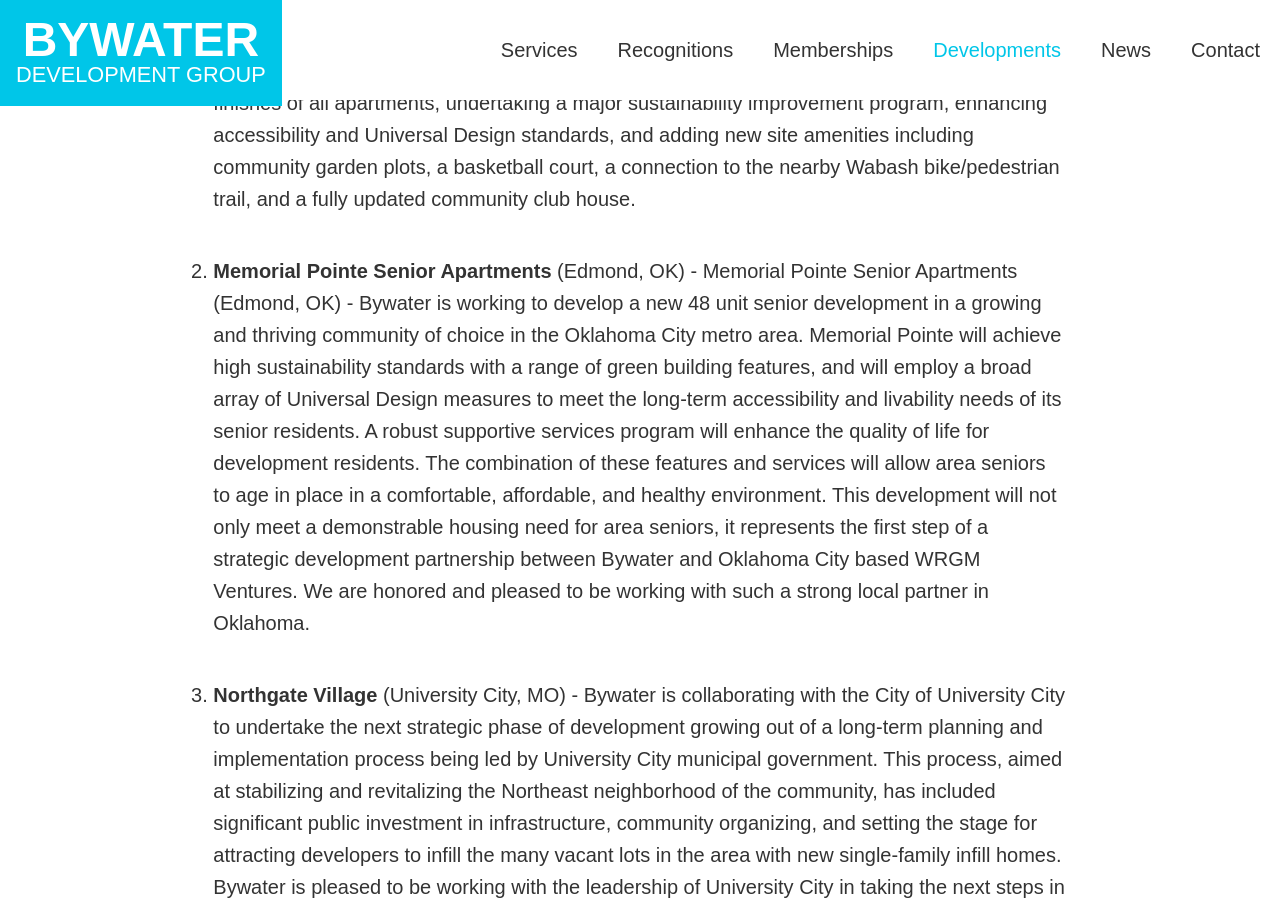
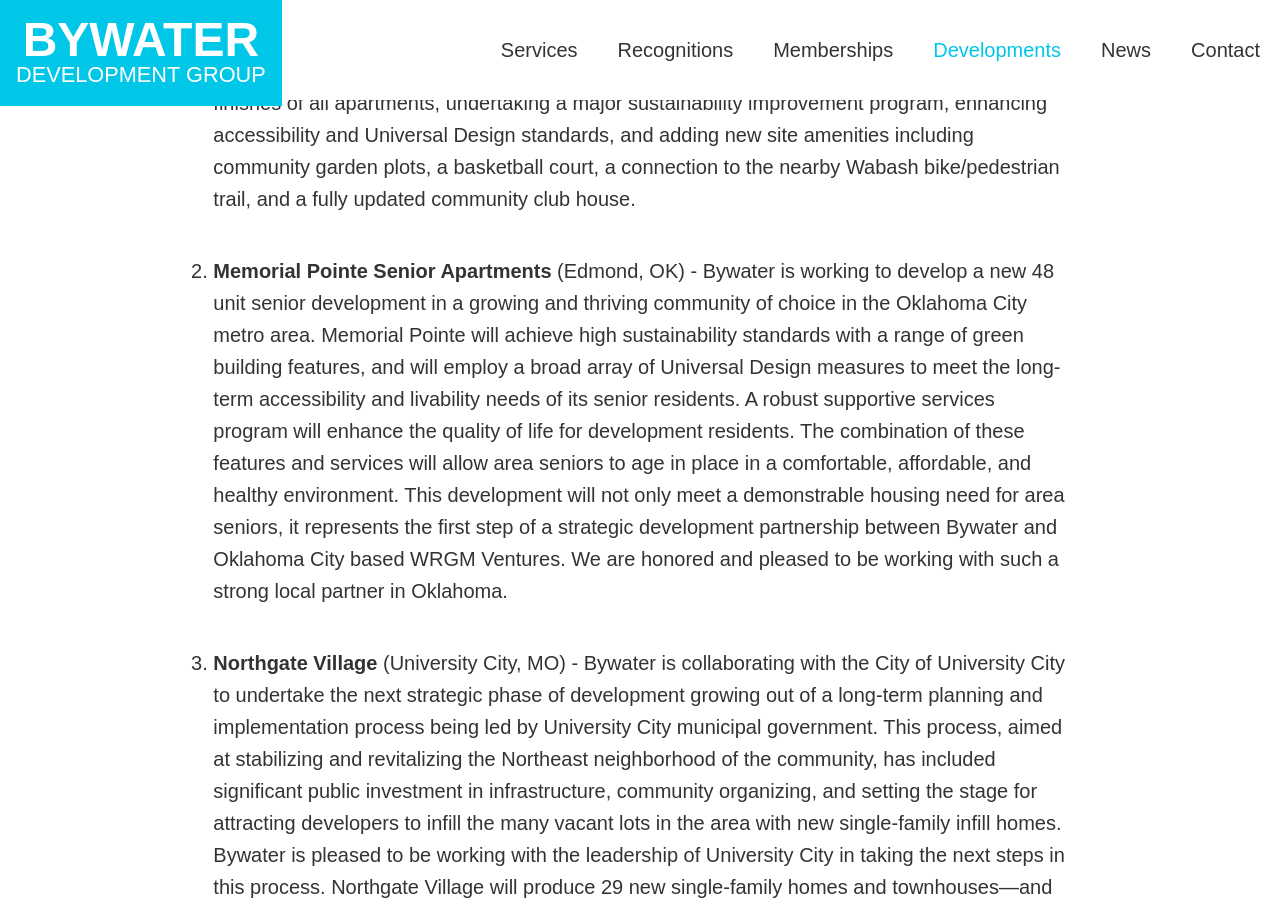
Before and after one commit to bywater/bywater.github.io, a Jekyll site: the page built from developments.html, in a window 1280 px wide and 900 px high, scrolled down 1652 px. Built offline with Jekyll 4.4.1, drawn with Linux system fonts in a browser that asks for light colours; nearby versions of some CDN libraries.

Commit message:
quick text fix

```diff
--- a/_data/developments.yml
+++ b/_data/developments.yml
@@ -6,7 +6,7 @@
 - title: Memorial Pointe Senior Apartments
   location: Edmond, OK
   desc: |
-    Memorial Pointe Senior Apartments (Edmond, OK) - Bywater is working to develop a new 48 unit senior development in a growing and thriving community of choice in the Oklahoma City metro area. Memorial Pointe will achieve high sustainability standards with a range of green building features, and will employ a broad array of Universal Design measures to meet the long-term accessibility and livability needs of its senior residents. A robust supportive services program will enhance the quality of life for development residents. The combination of these features and services will allow area seniors to age in place in a comfortable, affordable, and healthy environment.  This development will not only meet a demonstrable housing need for area seniors, it represents the first step of a strategic development partnership between Bywater and Oklahoma City based WRGM Ventures.  We are honored and pleased to be working with such a strong local partner in Oklahoma.
+    Bywater is working to develop a new 48 unit senior development in a growing and thriving community of choice in the Oklahoma City metro area. Memorial Pointe will achieve high sustainability standards with a range of green building features, and will employ a broad array of Universal Design measures to meet the long-term accessibility and livability needs of its senior residents. A robust supportive services program will enhance the quality of life for development residents. The combination of these features and services will allow area seniors to age in place in a comfortable, affordable, and healthy environment.  This development will not only meet a demonstrable housing need for area seniors, it represents the first step of a strategic development partnership between Bywater and Oklahoma City based WRGM Ventures.  We are honored and pleased to be working with such a strong local partner in Oklahoma.
 
 - title: Northgate Village
   location: University City, MO
```
